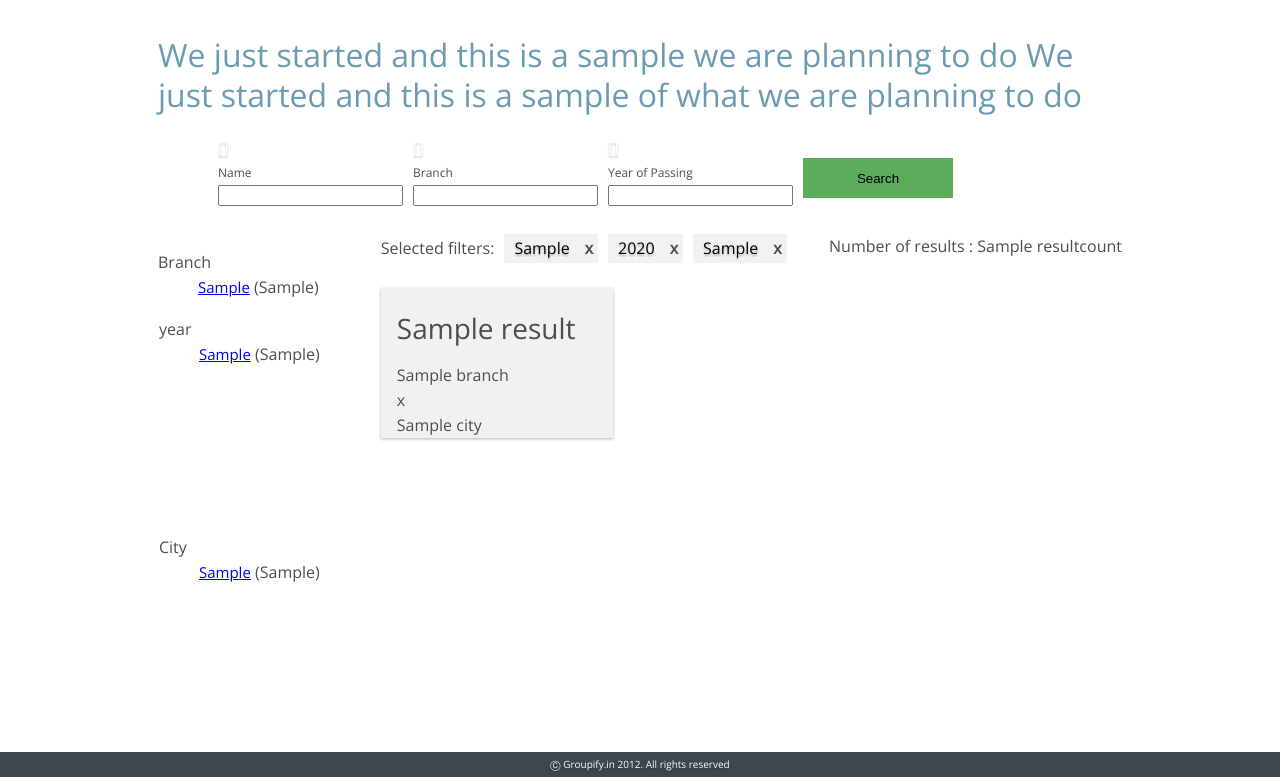
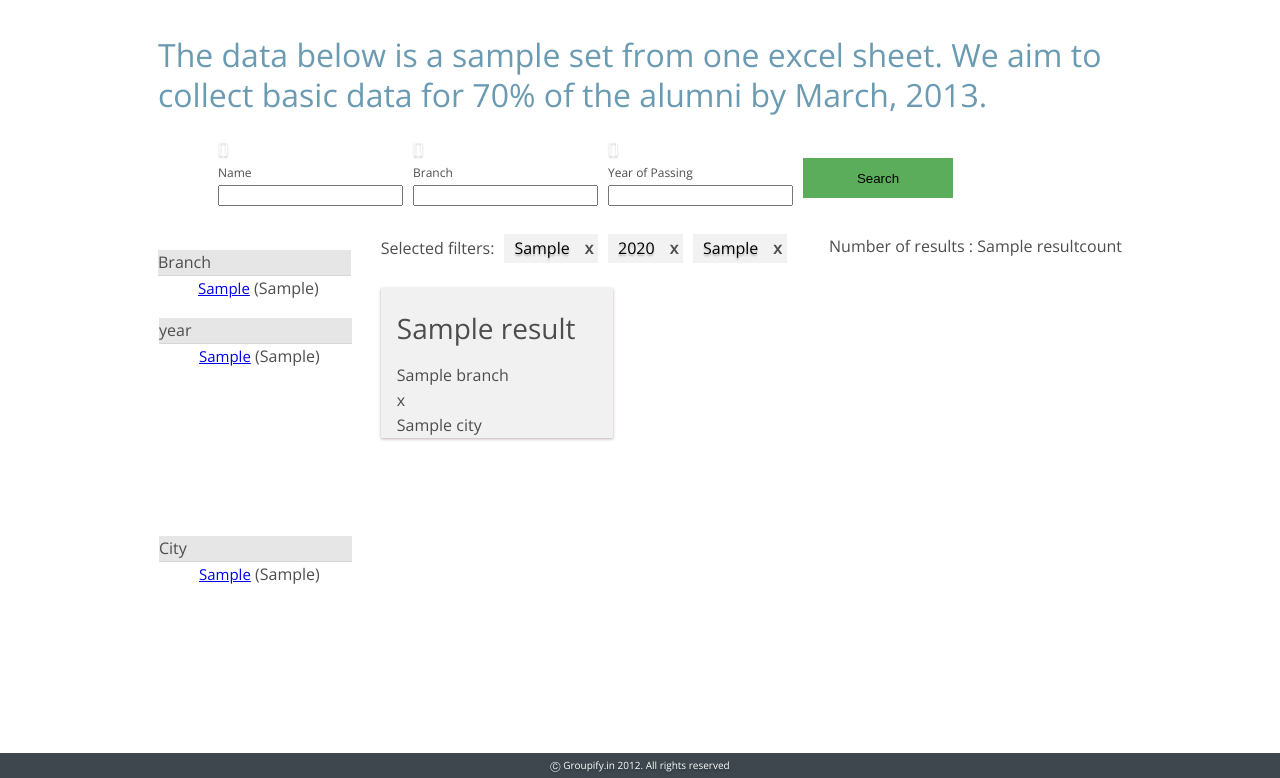
Before and after one commit to sriharimaneru/askra-repo, a Django app: template src/askra/templates/search/search.html in a window 1280 px wide. Shown: the part 100-878 px from the top of the page. Run offline with Django 3.2, Linux system fonts and the light colour scheme; the template is opened without the code that fills it: most values are stand-ins (such as "Sample title", 1, 10 or a date in 2020); form fields are guessed from the names that the template uses.

Commit message:
Cosmetic changes to search page

```diff
--- a/src/askra/static/css/style.css
+++ b/src/askra/static/css/style.css
@@ -483,6 +483,11 @@ div#search-content p.search_submit{
 	width: 20%;
 }
 
+.facet dt{
+	background-color: #E6E6E6;
+	border-bottom: 1px solid #D6D6D6;
+}
+
 #search_results_panel{
 	width: 80%;
 }
--- a/src/askra/templates/search/search.html
+++ b/src/askra/templates/search/search.html
@@ -66,8 +66,7 @@
 
 {% block content %}
 <div id="search-content" class="section-content">
-<h2 class="section-title">We just started and this is a sample we are planning to do We just started and this is a sample of what we are planning to do</h2>
-
+<h2 class="section-title">The data below is a sample set from one excel sheet. We aim to collect basic data for 70% of the alumni by March, 2013.</h2>
 <form id="search_form" action="/search" method="get">
     {{ form.non_field_errors }}
     <div id="name_div" class="fieldWrapper left">
@@ -91,7 +90,7 @@
 </form>
 
 <div id="facet-list" class="left">
-    <dl id="branch_facet">
+    <dl id="branch_facet" class="facet">
         {% if facets.fields.branch %}
             <dt>Branch</dt>
             {% for branch in facets.fields.branch %}
@@ -107,7 +106,7 @@
             {% endfor %}
         {% endif %}
     </dl>
-    <dl id="yog_facet" class="scroll-pane">
+    <dl id="yog_facet" class="scroll-pane facet">
         {% if facets.fields.year_of_passing %}
             <dt>year</dt>
             {% for year_of_passing in facets.fields.year_of_passing %}
@@ -123,7 +122,7 @@
             {% endfor %}
         {% endif %}
     </dl>
-    <dl id="city_facet" class="scroll-pane">
+    <dl id="city_facet" class="scroll-pane facet">
         {% if facets.fields.city %}
             <dt>City</dt>
             {% for city in facets.fields.city %}
```
